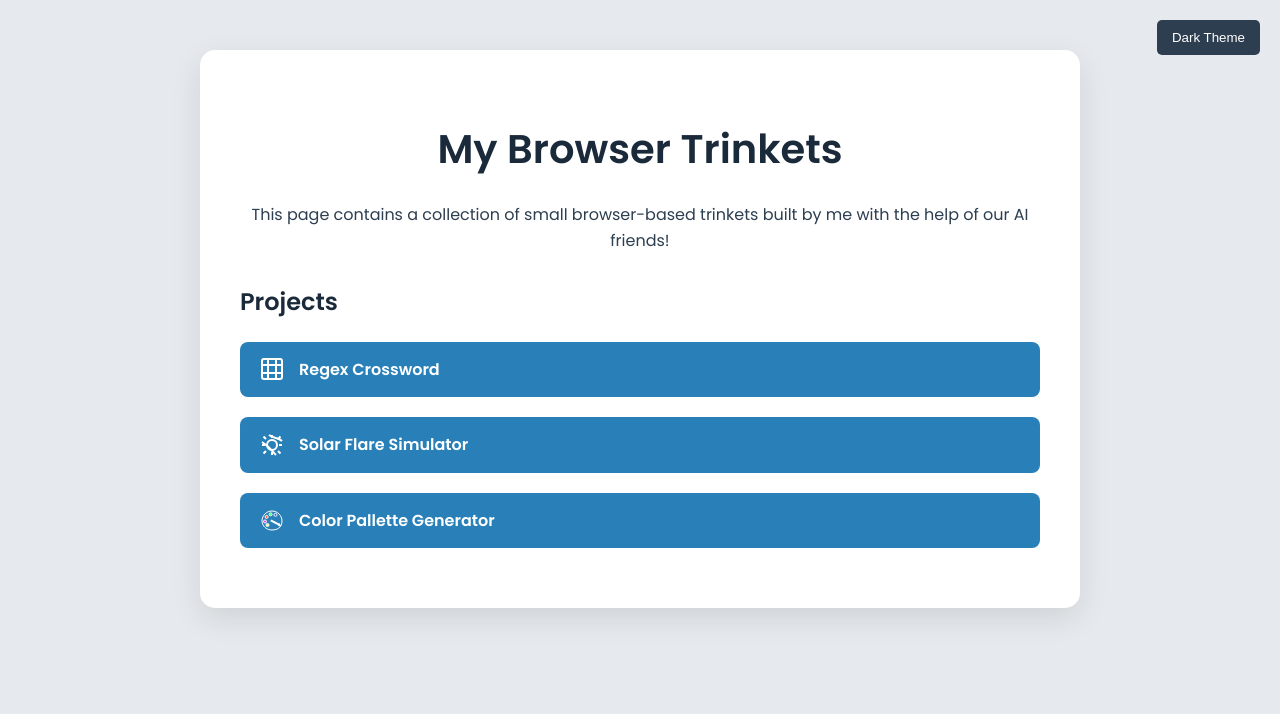
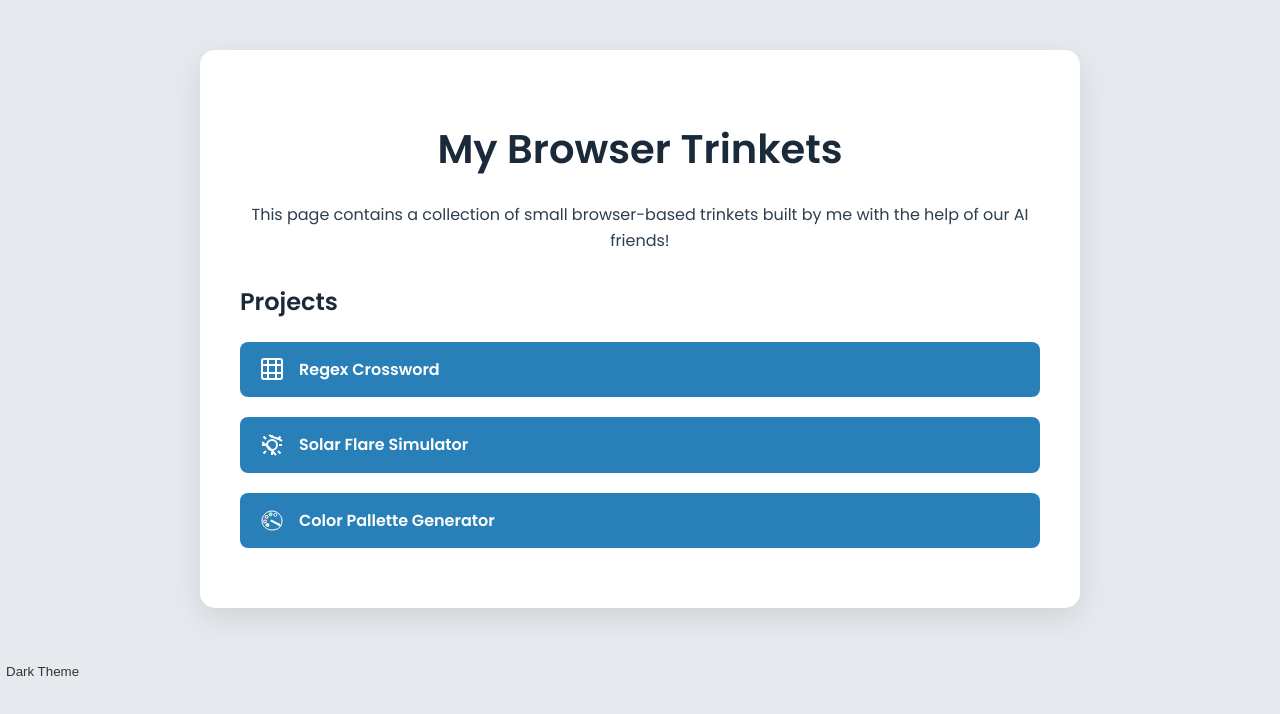
Before and after one commit to harsh2204/tinkers, a plain HTML site: page index.html in a window 1280 px wide. Drawn offline with nearby package versions, Linux system fonts and the light colour scheme.

Commit message:
fix darkmode

```diff
--- a/index.html
+++ b/index.html
@@ -82,16 +82,11 @@
     }
 
     .theme-toggle {
-      position: fixed;
       top: 20px;
       right: 20px;
-      background-color: #2c3e50;
-      color: #fff;
+      background-color: var(--text-color);
+      color: var(--bg-color);
       border: none;
-      padding: 10px 15px;
-      border-radius: 5px;
-      cursor: pointer;
-      transition: background-color 0.3s ease;
     }
 
     .theme-toggle:hover {
@@ -241,15 +236,24 @@
     });
 
     // Theme toggle functionality
-    const themeToggle = document.querySelector(".theme-toggle");
-    const body = document.body;
+    const themeToggle = document.querySelector('.theme-toggle');
+    const prefersDarkScheme = window.matchMedia('(prefers-color-scheme: dark)');
 
-    themeToggle.addEventListener("click", () => {
-      body.classList.toggle("dark-theme");
-      themeToggle.textContent = body.classList.contains("dark-theme")
-        ? "Light Theme"
-        : "Dark Theme";
-    });
+    function setTheme(isDark) {
+      document.body.classList.toggle('dark-theme', isDark);
+      themeToggle.textContent = isDark ? 'Light Theme' : 'Dark Theme';
+      localStorage.setItem('theme', isDark ? 'dark' : 'light');
+    }
+
+    // Set initial theme
+    const storedTheme = localStorage.getItem('theme');
+    setTheme(storedTheme === 'dark' || (storedTheme === null && prefersDarkScheme.matches));
+
+    // Theme toggle event listener
+    themeToggle.addEventListener('click', () => setTheme(!document.body.classList.contains('dark-theme')));
+
+    // Listen for system theme changes
+    prefersDarkScheme.addEventListener('change', (e) => setTheme(e.matches));
 
     // Hover effect for project list items
     const projectItems = document.querySelectorAll(".project-list a");
```
Also changed, not shown: trinkets/coming-soon.html (+0 -36 lines), trinkets/flare-simulator.html (+18 -8 lines).
